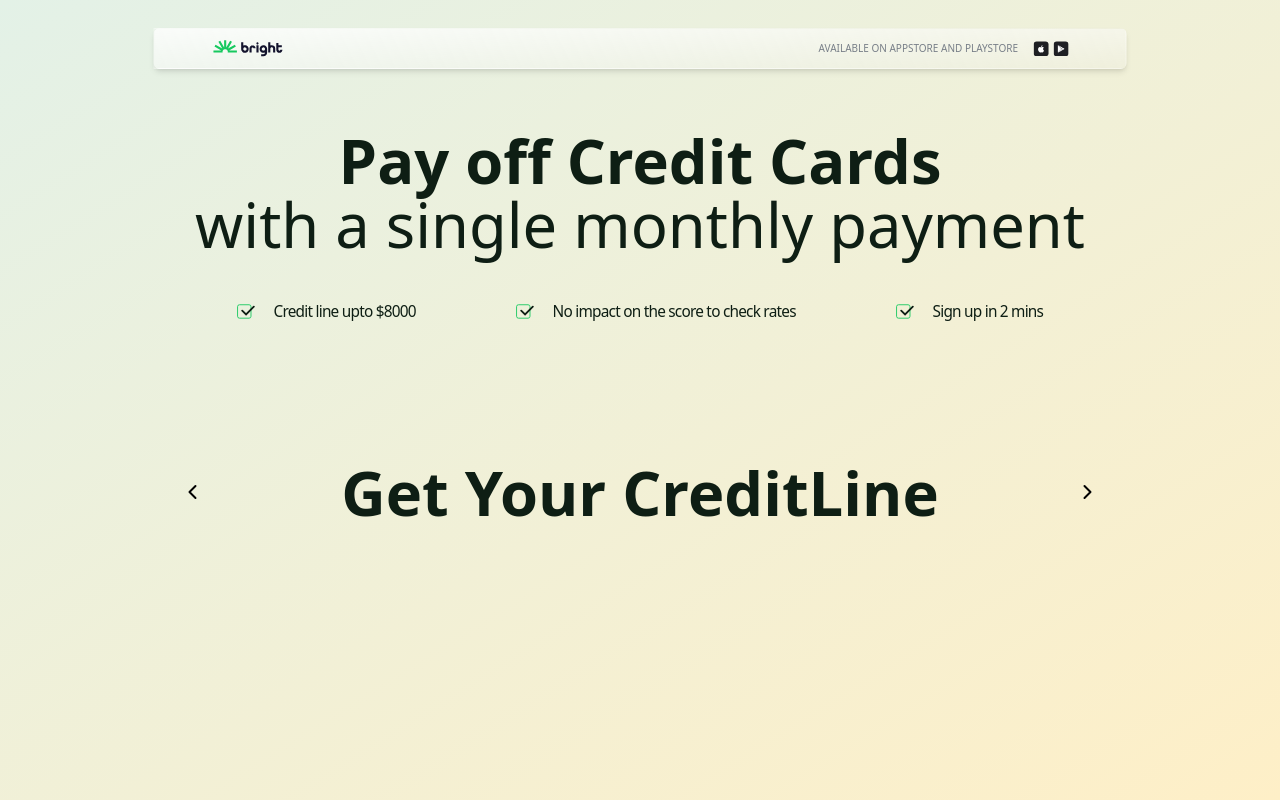
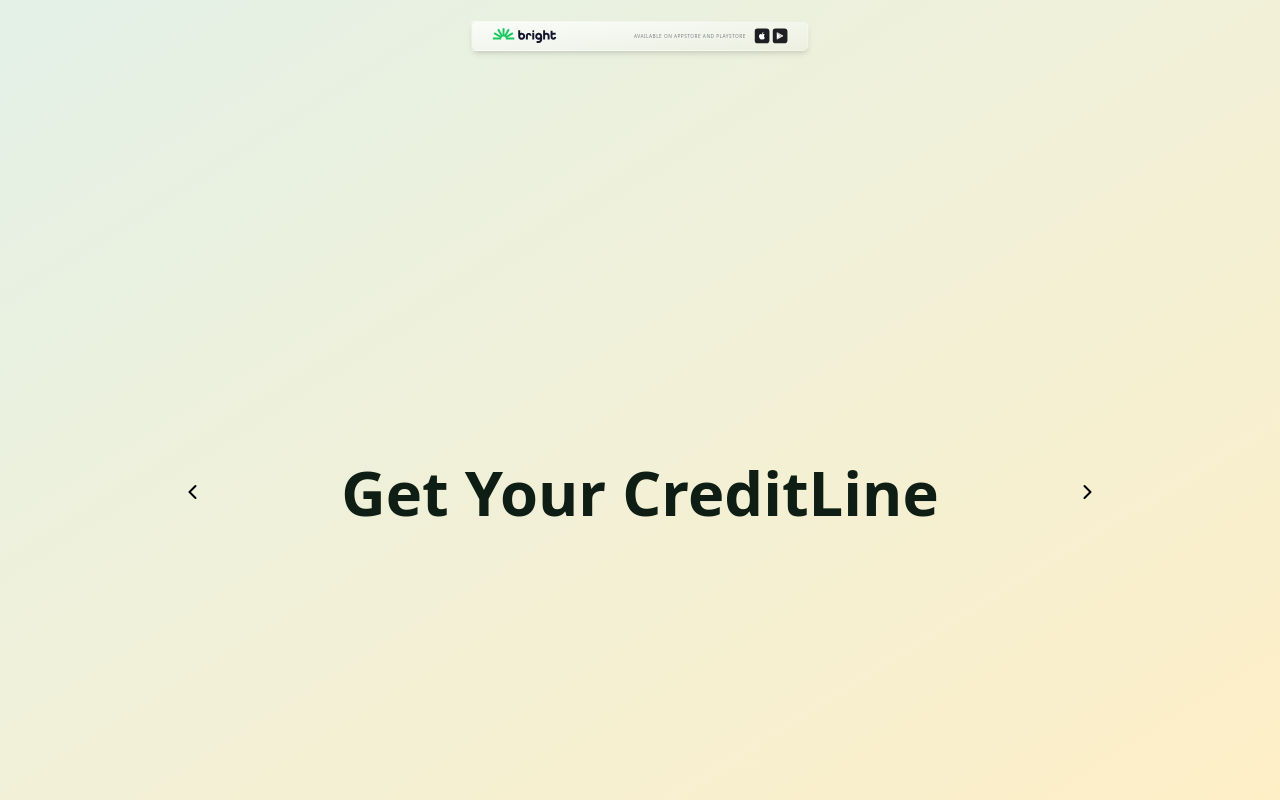
Before and after one commit to KaranYadav11/bright, a React (Vite) app: page / in a window 1280 px wide. Shown: the top 800 px of the page. Built offline with nearby package versions, Linux system fonts and the light colour scheme.

Commit message:
Changes in Why Buy

```diff
--- a/src/assets/AppleLogo.jsx
+++ b/src/assets/AppleLogo.jsx
@@ -1,7 +1,7 @@
 function AppleLogo() {
   return (
     <svg
-      className="w-[1.2vw] h-[1.2vw]"
+      className="size-[15.39px]"
       viewBox="0 0 33 33"
       fill="none"
       xmlns="http://www.w3.org/2000/svg"
--- a/src/assets/Logo.jsx
+++ b/src/assets/Logo.jsx
@@ -1,7 +1,7 @@
 function Logo() {
   return (
     <svg
-      className="w-[5.7vw] h-[1.3vw]"
+      className="w-auto h-[15.32px]"
       width="109"
       height="26"
       viewBox="0 0 109 26"
--- a/src/assets/PlaystoreLogo.jsx
+++ b/src/assets/PlaystoreLogo.jsx
@@ -1,7 +1,7 @@
 function PlaystoreLogo() {
   return (
     <svg
-      className="w-[1.2vw] h-[1.2vw]"
+      className="size-[15.39px]"
       viewBox="0 0 33 33"
       fill="none"
       xmlns="http://www.w3.org/2000/svg"
--- a/src/components/Navbar.jsx
+++ b/src/components/Navbar.jsx
@@ -4,16 +4,15 @@ import PlaystoreLogo from "../assets/PlaystoreLogo";
 
 function Navbar() {
   return (
-    <div className="absolute bg-gradient-to-br from-[#FFFFFFCC] to-[#ECECEC33] rounded-md  top-[2.2vw] left-1/2 transform -translate-x-1/2  flex items-center justify-center custom-border h-[3.2vw] max-h-[62px] w-[76vw] max-w-[1462px] z-50 shadow-md">
-      <div className=" max-w-[1275px] w-[67vw]  h-[1.6vw] max-h-[32px] flex items-center mx-auto justify-between">
-        <span>
-          <Logo />
-        </span>
-        <div className="flex items-center justify-center space-x-4">
-          <span className="text-[#787F88] text-[10px] ">
+    <div className="absolute bg-gradient-to-br from-[#FFFFFFCC] to-[#ECECEC33] rounded-md top-[21px] left-1/2 transform -translate-x-1/2 flex items-center justify-center custom-border w-[337px] h-[30px] max-w-[1462px] z-50 shadow-md">
+      <div className="w-[296px] h-[16px] flex items-center mx-auto justify-between">
+        <Logo />
+
+        <div className="flex flex-row justify-end items-center  gap-[2.875px] w-[154.5px] h-[15.39px] flex-none order-1 flex-grow-0">
+          <span className="text-[#787F88] tracking-[.48px] leading-[4.78px] h-[5px] w-[118px] text-[4.78px]">
             AVAILABLE ON APPSTORE AND PLAYSTORE
           </span>
-          <div className="flex items-center justify-center gap-1">
+          <div className="flex items-center justify-center gap-[2.43px]">
             <span>
               <AppleLogo />
             </span>
--- a/src/index.css
+++ b/src/index.css
@@ -1,7 +1,7 @@
 @import "tailwindcss";
 
 .custom-border {
-  border-width: 1px;
+  border-width: 0.21px;
   border-style: solid;
   border-image: linear-gradient(to right, #ffffff80, #00000000) 1;
 }
--- a/src/sections/Hero.jsx
+++ b/src/sections/Hero.jsx
@@ -18,15 +18,15 @@ function Hero() {
     <header className="w-full max-w-[1920px] max-h-[1230px] min-h-screen bg-gradient-to-br from-[#E3F1E7] to-[#FEEFC7]  ">
       <Navbar />
       <div className="max-w-[1330px] w-[70vw] flex flex-col  gap-[3.7vw] mx-auto absolute top-[10vw] left-1/2 transform -translate-x-1/2 h-[15.2vw] max-h-[289px]">
-        <div className="flex  max-h-[193px] h-[10vw] items-center justify-center leading-[5vw] flex-col ">
+        {/* <div className="flex  max-h-[193px] h-[10vw] items-center justify-center leading-[5vw] flex-col ">
           <h1 className="text-[4.8vw] font-bold text-[#0E1E14]">
             Pay off Credit Cards
           </h1>
           <h1 className="text-[#0E1E14] text-[4.8vw] font-light">
             with a single monthly payment
           </h1>
-        </div>
-        <div className=" max-w-[1200px] w-[63vw] h-[1.26vw] max-h-[24px] mx-auto flex items-center  justify-between space-x-[4.2vw]">
+        </div> */}
+        {/* <div className=" max-w-[1200px] w-[63vw] h-[1.26vw] max-h-[24px] mx-auto flex items-center  justify-between space-x-[4.2vw]">
           {data.map((item, index) => (
             <div
               key={index}
@@ -38,7 +38,7 @@ function Hero() {
               </h3>
             </div>
           ))}
-        </div>
+        </div> */}
       </div>
       <Main />
     </header>
```
